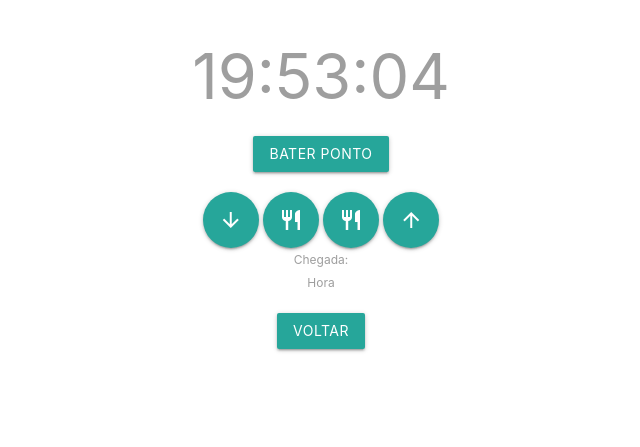
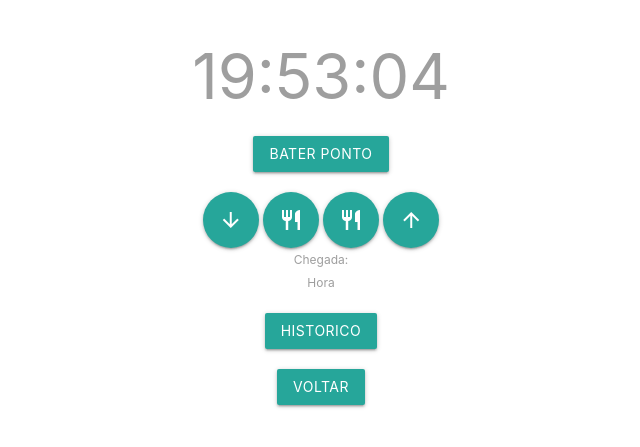
Before and after one commit to jlgsobreiro/Ponto-Pontinho, a Flask app: page /ponto in a window 1280 px wide. Shown: the top 447 px of the page, without its empty margins (319-959 px from the left). Run offline with Flask 2, Linux system fonts and the light colour scheme; data that the repository does not hold is empty.

Commit message:
Add Historico do ponto

```diff
--- a/main.py
+++ b/main.py
@@ -119,6 +119,11 @@ def inventory():
     return render_template('inventory.html')
 
 
+@app.route("/historico_ponto")
+def historico_ponto():
+    return render_template('historico_ponto.html')
+
+
 @app.route("/session", methods=["GET", "POST"])
 def session_user():
     print(session["user"])
@@ -166,6 +171,14 @@ def get_all_pontos():
     return Login.get_pontos(session["user"])
 
 
+@app.route("/get_all_pontos_user", methods=["GET", "POST"])
+def get_all_pontos():
+    if request.method == "POST" or "GET":
+        user = request.args.get("user")
+        return Login.get_pontos(user)
+    return ''
+
+
 @app.route("/get_user_name", methods=["GET", "POST"])
 def get_user_name():
     return Login.get_user_name(session["user"])
--- a/static/clients.js
+++ b/static/clients.js
@@ -32,6 +32,7 @@ var pontos_count;
 var ponto = null;
 var nome;
 $(document).ready(function(){
+    $('.fixed-action-btn').floatingActionButton();
     $.ajaxSetup({
         async: false
     });
--- a/static/panel.js
+++ b/static/panel.js
@@ -1,6 +1,9 @@
 
 function load_ponto(){
     $("#container").load("/ponto")
+}
+function load_historico_ponto(){
+    $("#container").load("/historico_ponto")
 }
 function load_clients(){
     $("#container").load("/clients")
--- a/static/styles.css
+++ b/static/styles.css
@@ -5,8 +5,13 @@
 }
 
 .full_height {
-    height:available;
+    height: 100vh;
 }
+
+body{
+    overflow: hidden;
+}
+
 
 .zero{
 
@@ -30,7 +35,7 @@
 
 tbody {
 display:block;
-max-height :78vh;
+max-height :82vh;
 overflow:auto;
 }
 
--- a/templates/ponto.html
+++ b/templates/ponto.html
@@ -16,6 +16,7 @@
 <body>
     <div class="container">
         <div id="div-ponto" class="row">
+
             <div class="s12 center-align">
                 <div class="row">
                     <h1 id="tempo-real" class="grey-text"></h1>
@@ -44,7 +45,13 @@
                     <br>
                     <label id="last_time_registry">Hora</label>
                 </div>
-                <a href="/panel" class="btn waves-effect waves-light">Voltar</a>
+                <div class="row">
+                    <a onclick="load_historico_ponto()" class="btn waves-effect waves-light">Historico</a>
+                </div>
+                <div class="row">
+                    <a href="/panel" class="btn waves-effect waves-light">Voltar</a>
+                </div>
+
 
             </div>
 
```
Also changed, not shown: python/mongo_login.py (+10 -0 lines), templates/historico_ponto.html (added, +43 -0 lines).
